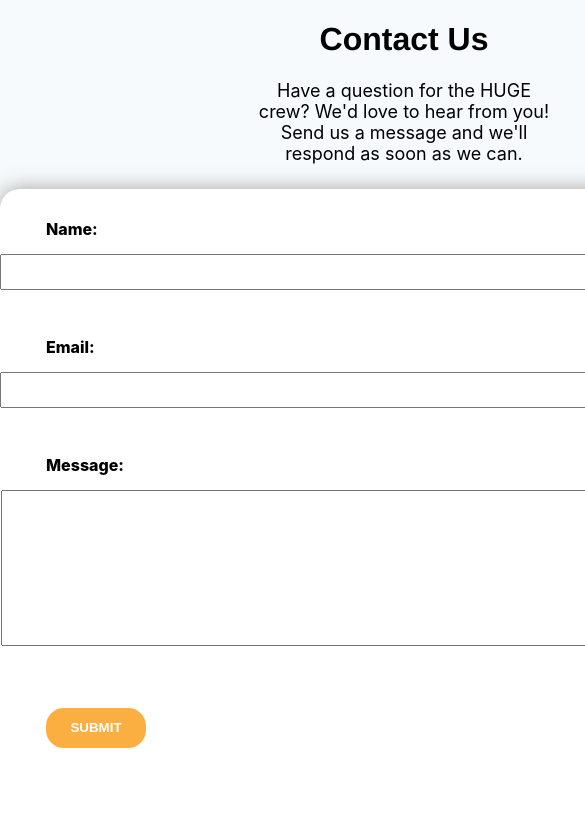
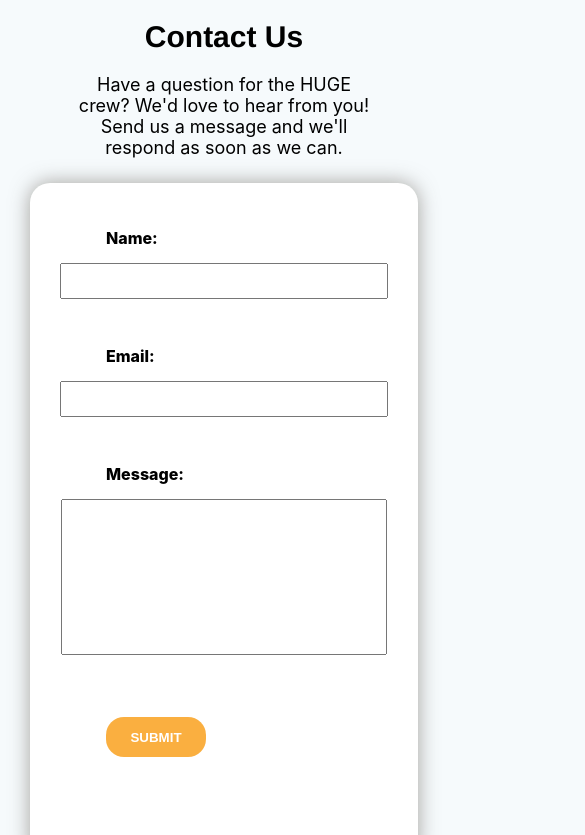
Before and after one commit to oakeef/huge_website, a React (Create React App) app: page /Contact in a window 390 px wide. Shown: the top 835 px of the page, 585 px wide, since content can reach past the window. Built offline with nearby package versions, Linux system fonts and the light colour scheme; no server answers; a web font is replaced by a local one.

Commit message:
added media queries for Contact page and change px to rem for thing that needed it

```diff
--- a/src/Pages/Contact/Contact.css
+++ b/src/Pages/Contact/Contact.css
@@ -1,28 +1,33 @@
 .contactContainer {
+    display: flex;
+    flex-direction: column;
+    justify-content: center;
     max-width: 900px;
     margin: auto;
+    padding: 0 1.875rem;
 }
 
 .contactHeader {
     font-family: "Helvetica Neue", sans-serif;
+    font-size: 1.875rem;
     text-align: center;
 }
 
 .contactText {
-    font-size: 18px;
+    font-size: 1.125rem;
     font-weight: 400;
     margin: auto;
-    padding-bottom: 25px;
+    padding-bottom: 1.5625rem;
     text-align: center;
-    width: 300px;
+    width: 18.75rem;
 }
 
 .contactFormContainer {
     background-color: white;
     border-radius: 20px;
     box-shadow: 0 0px 20px 0 rgba(79, 73, 63, 0.5);
-    height: 650px;
-    padding-top: 15px;
+    height: 38.625rem;
+    padding: 1.875rem;
 }
 
 .contactForm {
@@ -37,17 +42,17 @@
 
 .contactFormInput {
     align-self: center;
-    font-size: large;
-    height: 30px;
-    width: 800px;
+    font-size: 1.25rem;
+    height: 1.875rem;
+    width: 50rem;
 }
 
 .contactFormInputMessage {
     align-self: center;
-    font-size: large;
-    height: 150px;
+    font-size: 1.25rem;
+    height: 9.375rem;
     resize: none;
-    width: 800px;
+    width: 50rem;
 }
 
 .contactFormSubmit {
@@ -56,10 +61,10 @@
     border-radius: 18px;
     color: white;
     font-weight: bolder;
-    height: 40px;
-    margin: 30px 0 0 46px;
+    height: 2.5rem;
+    margin: 1.875rem 0 0 2.875rem;
     text-transform: uppercase;
-    width: 100px;
+    width: 6.25rem;
 }
 
 .contactFormSubmit:hover {
@@ -69,5 +74,23 @@
 .contactErrors {
     color: red;
     font-weight: 600;
-    padding-left: 45px;
+    padding-left: 2.8125rem;
 }
+
+@media only screen and (max-width: 1000px) {
+    .contactFormInput {
+        width: 30rem;
+    }
+    .contactFormInputMessage {
+        width: 30rem;
+    }
+}
+
+@media only screen and (max-width: 600px) {
+    .contactFormInput {
+        width: 20rem;
+    }
+    .contactFormInputMessage {
+        width: 20rem;
+    }
+}
--- a/src/Pages/Projects/Projects.css
+++ b/src/Pages/Projects/Projects.css
@@ -8,7 +8,7 @@
 
 .projectsHeader {
     text-align: center;
-    font-size: 30px;
+    font-size: 1.875rem;
 }
 
 .hugeProjectsContainer {
```
